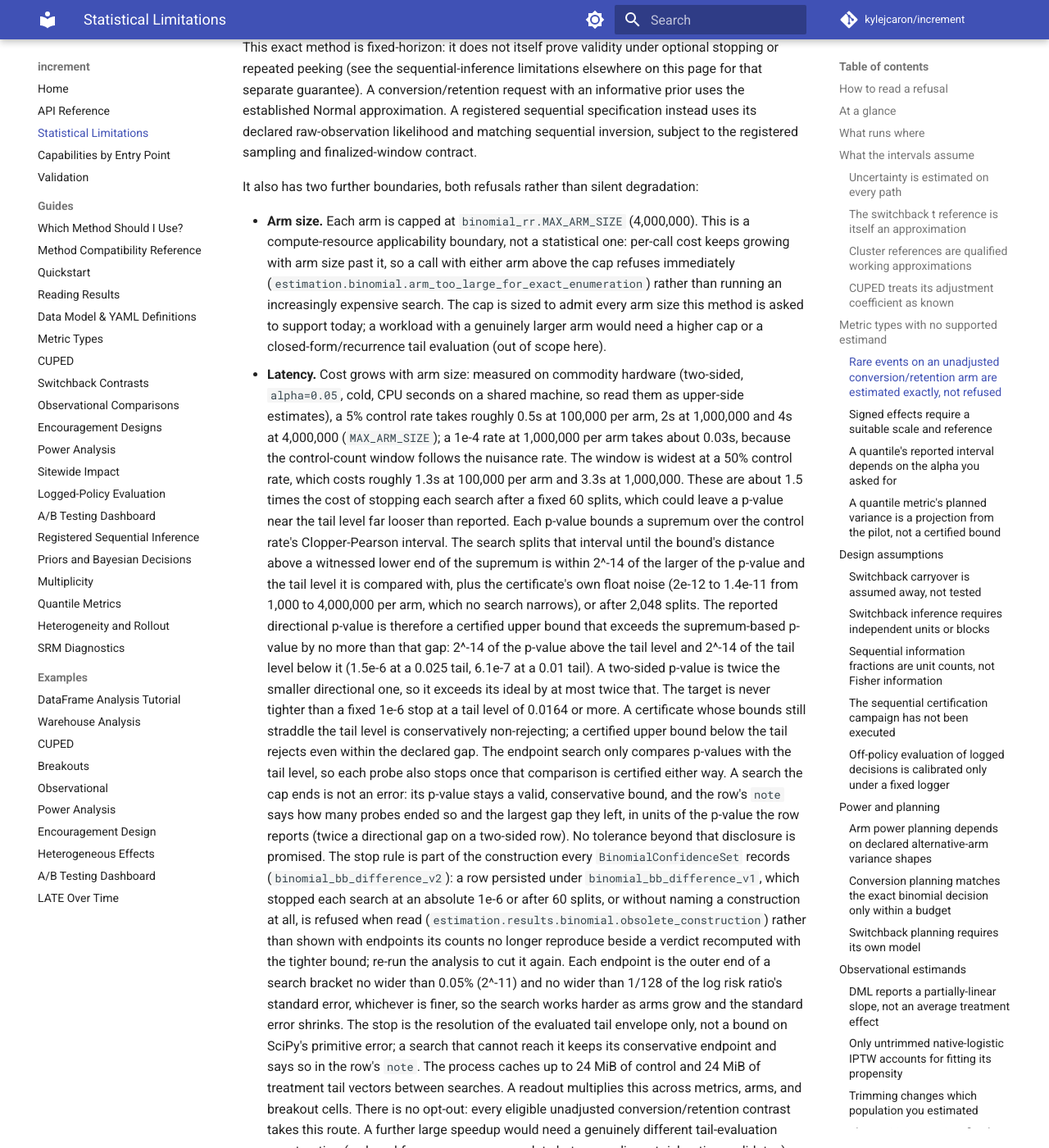
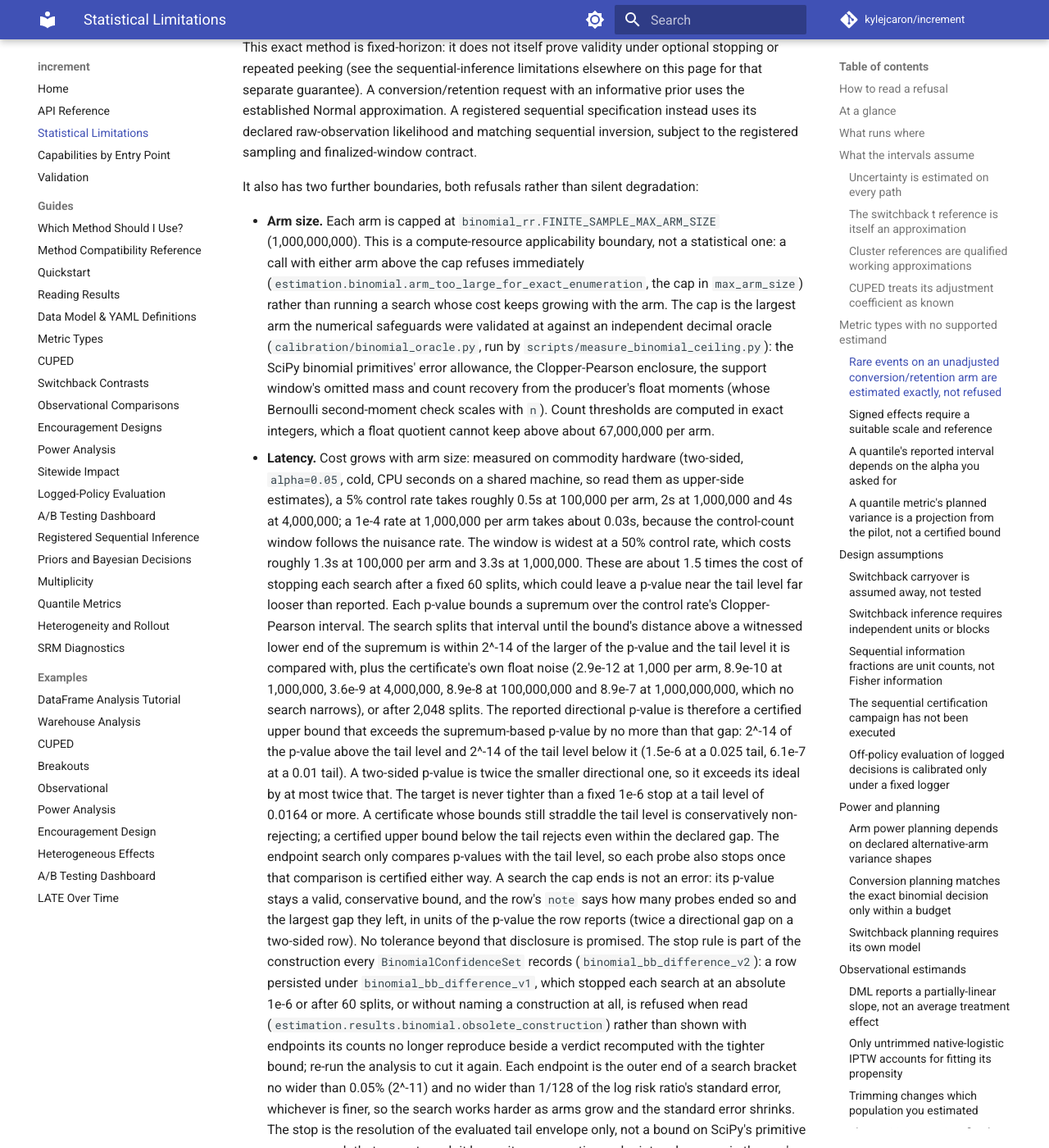
Before and after one commit to kylejcaron/increment, an MkDocs documentation site: the page built from docs/limitations.md, in a window 1280 px wide and 1400 px high, scrolled down 9295 px. Shown: the whole window at 82% size. Built offline with MkDocs 1.6.1 and Material for MkDocs 9.7.7, drawn with Linux system fonts in a browser that asks for light colours; comment, search, counter and statistics services are not loaded; some of the changed text lies outside the part shown.

Commit message:
docs: state the billion-unit ceiling, the margin-dominated tail levels and the planning replay bound
Replaces the removed MAX_ARM_SIZE text and its four-million cap, gives the certification noise from the
size-dependent allowance (3.6e-9 at four million, 8.9e-7 at a billion), documents the arm-size
dependent alpha refusal and the dynamic root-rounding allowance, and records the measured planning
cost beside the 10,000,000-cell bound. Test typing only in the planning tests.

```diff
--- a/docs/limitations.md
+++ b/docs/limitations.md
@@ -314,17 +314,21 @@ subject to the registered sampling and finalized-window contract.
 
 It also has two further boundaries, both refusals rather than silent degradation:
 
-* **Arm size.** Each arm is capped at `binomial_rr.MAX_ARM_SIZE` (4,000,000). This is a
-  compute-resource applicability boundary, not a statistical one: per-call cost keeps
-  growing with arm size past it, so a call with either arm above the cap refuses
-  immediately (`estimation.binomial.arm_too_large_for_exact_enumeration`) rather than
-  running an increasingly expensive search. The cap is sized to admit every arm size this
-  method is asked to support today; a workload with a genuinely larger arm would need a
-  higher cap or a closed-form/recurrence tail evaluation (out of scope here).
+* **Arm size.** Each arm is capped at `binomial_rr.FINITE_SAMPLE_MAX_ARM_SIZE`
+  (1,000,000,000). This is a compute-resource applicability boundary, not a statistical
+  one: a call with either arm above the cap refuses immediately
+  (`estimation.binomial.arm_too_large_for_exact_enumeration`, the cap in `max_arm_size`)
+  rather than running a search whose cost keeps growing with the arm. The cap is the
+  largest arm the numerical safeguards were validated at against an independent decimal
+  oracle (`calibration/binomial_oracle.py`, run by `scripts/measure_binomial_ceiling.py`):
+  the SciPy binomial primitives' error allowance, the Clopper-Pearson enclosure, the
+  support window's omitted mass and count recovery from the producer's float moments (whose
+  Bernoulli second-moment check scales with `n`). Count thresholds are computed in exact
+  integers, which a float quotient cannot keep above about 67,000,000 per arm.
 * **Latency.** Cost grows with arm size: measured on commodity hardware
   (two-sided, `alpha=0.05`, cold, CPU seconds on a shared machine, so read them as
   upper-side estimates), a 5% control rate takes roughly 0.5s at 100,000 per arm,
-  2s at 1,000,000 and 4s at 4,000,000 (`MAX_ARM_SIZE`); a 1e-4 rate at
+  2s at 1,000,000 and 4s at 4,000,000; a 1e-4 rate at
   1,000,000 per arm takes about 0.03s, because the control-count window follows
   the nuisance rate. The window is widest at a 50% control rate, which costs
   roughly 1.3s at 100,000 per arm and 3.3s at 1,000,000. These are about
@@ -334,7 +338,8 @@ It also has two further boundaries, both refusals rather than silent degradation
   interval. The search splits that interval until the bound's distance above a
   witnessed lower end of the supremum is within 2^-14 of the larger of the p-value
   and the tail level it is compared with, plus the certificate's own float noise
-  (2e-12 to 1.4e-11 from 1,000 to 4,000,000 per arm, which no search narrows), or
+  (2.9e-12 at 1,000 per arm, 8.9e-10 at 1,000,000, 3.6e-9 at 4,000,000, 8.9e-8 at
+  100,000,000 and 8.9e-7 at 1,000,000,000, which no search narrows), or
   after 2,048 splits. The reported directional p-value is therefore a certified upper
   bound that exceeds the supremum-based p-value by no more than that gap: 2^-14 of the
   p-value above the tail level and 2^-14 of the tail level below it (1.5e-6 at a 0.025
@@ -370,12 +375,26 @@ It also has two further boundaries, both refusals rather than silent degradation
   matters more than exactness at your arm sizes.
   FCR-selected rows refresh this disclosure for the returned interval; an
   obsolete nominal disclosure is removed while unrelated notes are retained.
-* **Extreme alpha.** The frozen nuisance tail budget passed to the Clopper-Pearson
-  endpoint solver is `min(1e-6, alpha / 32)`. Below `1e-9` (i.e. `alpha < 3.2e-8`), SciPy's
-  iterative beta-quantile solver has demonstrated large relative error against an exact
-  oracle for small `n` in the validated regime, so the endpoint is refused
-  (`estimation.binomial.tail_unrepresentable`) rather than certified outside that regime.
-  Ordinary use (including FCR-adjusted alpha) is far above this floor.
+* **Extreme alpha.** Two floors bound the tail level. The frozen nuisance tail budget passed
+  to the Clopper-Pearson endpoint solver is `min(1e-6, alpha / 32)`; below `1e-9` (i.e.
+  `alpha < 3.2e-8`), SciPy's iterative beta-quantile solver has demonstrated large relative
+  error against an exact oracle for small `n` in the validated regime, so the endpoint is
+  refused (`estimation.binomial.tail_unrepresentable`) rather than certified outside that
+  regime. And every certified tail carries a float margin that grows with the arms,
+  `(A(n_c) + A(n_t) + m) * 2^-52` with `A(n) = max(2048, n)` (SciPy's binomial primitives
+  were measured against an exact decimal oracle to a billion trials, where their relative
+  error stays within a quarter of `n` units of `2^-52`): once it reaches what the tail
+  level leaves after the nuisance budget (`alpha / 2 - min(1e-6, alpha / 32)` two-sided,
+  `alpha - min(1e-6, alpha / 32)` one-sided) no p-value can be certified below the tail,
+  and the call refuses with the same code (context `alpha`, `margin`, `n_c`, `n_t`)
+  instead of returning the degenerate set `[0, 2/a]`. For equal arms the two-sided
+  threshold is about `3.8e-9` at 4,000,000 per arm, `9.5e-8` at 100,000,000 and `9.5e-7` at
+  1,000,000,000 (one-sided, about half of that); it passes the `3.2e-8` solver floor at
+  about 34,000,000 per arm, so below that size the solver floor binds. The margin is
+  absent from ordinary levels: at a billion units per arm, measured on the production
+  search, it does not move an interval at `alpha >= 1e-4`, widens it by about 1% at `1e-5`
+  and degrades it from about `3e-6`. Planning gives such a decision power zero. There is
+  no exact route at a smaller alpha on arms that large; use a larger alpha.
 
 CUPED and unit-grain ratio-denominator conversion/retention retain their log-scale
 guards; their sufficient statistics are not raw Bernoulli count pairs. A clustered
@@ -658,11 +677,25 @@ for achieved power and 6.3 / 15.5 / 22 s for sizing, and at 20,000 per arm
 with a 50% baseline 6.4 s and 67 s. Every count pair's decision comes from its
 own replay, except counts the replay's first step would settle: those are
 inferred from a neighbouring count's margin through the step's monotonicity
-in the treatment count, which assumes each computed tail lies within
-`5e-11` of its exact-arithmetic value. Sizing returns a verified bracket
-crossing, not a proven global minimum; effect searches exclude earlier
+in the treatment count, which assumes each computed tail lies within the larger of
+`5e-11` and the decision's float margin (see **Extreme alpha**) of its exact-arithmetic
+value. Sizing returns a verified bracket crossing, not a proven global minimum; effect searches exclude earlier
 effects to within `2e-12` of the target power. Triggered plans use the
 rounded analyzed counts.
+
+A decision's replay is bounded: planning refuses, before any replay, a decision whose
+replay would span more than 10,000,000 retained (control, treatment) count cells at the
+null rate (`power.binomial_replay_bound_exceeded`), and `required_sample_size` searches
+only the sizes within about 1/128 of the largest the bound admits, refusing there with
+the power reached. The work follows that cell count, not the arm size, which the runtime
+decides up to a billion units: about a million units per arm at a 5% baseline, 195,000 at
+50%, and any arm the runtime admits at a rate expecting up to about 48,000 events per arm. Measured
+on an Apple M3 Pro under a shared load (CPU seconds, peak resident set), `achieved_power`
+with its companion effect at a 5% baseline took 13.5 s and 1.1 GiB at 100,000 per arm
+(0.97 million cells), 37 s and 1.5 GiB at 250,000 (2.4 million) and 84 s and 1.6 GiB at
+500,000 (4.8 million); before the bound existed it took 574 s and 3.4 GiB at 4,000,000
+per arm (39 million cells). Planning a design above the bound has no exact route: the
+replay is the only construction that reproduces the runtime's decision.
 
 Bounded-metric baselines and implied null/alternative rates must stay strictly
 positive and at most 1. A requested rate above 1 is refused rather than treated
```
Also changed, not shown: 1 other file.
